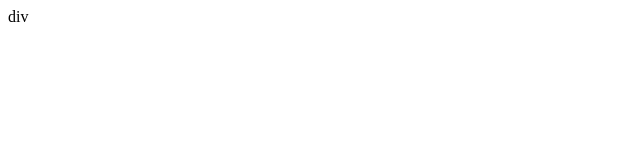
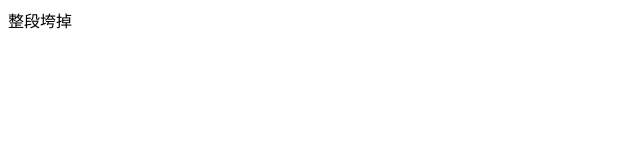
Before and after one commit to speak44/2017-7-js-Lear-content, a plain HTML site: page 2017-7-13-learn/index.html in a window 1280 px wide. Shown: the full height of the page, 0-640 px from the left. Drawn offline with Linux system fonts and the light colour scheme.

Commit message:
Update index.html

```diff
--- a/2017-7-13-learn/index.html
+++ b/2017-7-13-learn/index.html
@@ -5,6 +5,6 @@
 		<title></title>
 	</head>
 	<body>
-		div
+		<div>整段垮掉</div>
 	</body>
 </html>
```
